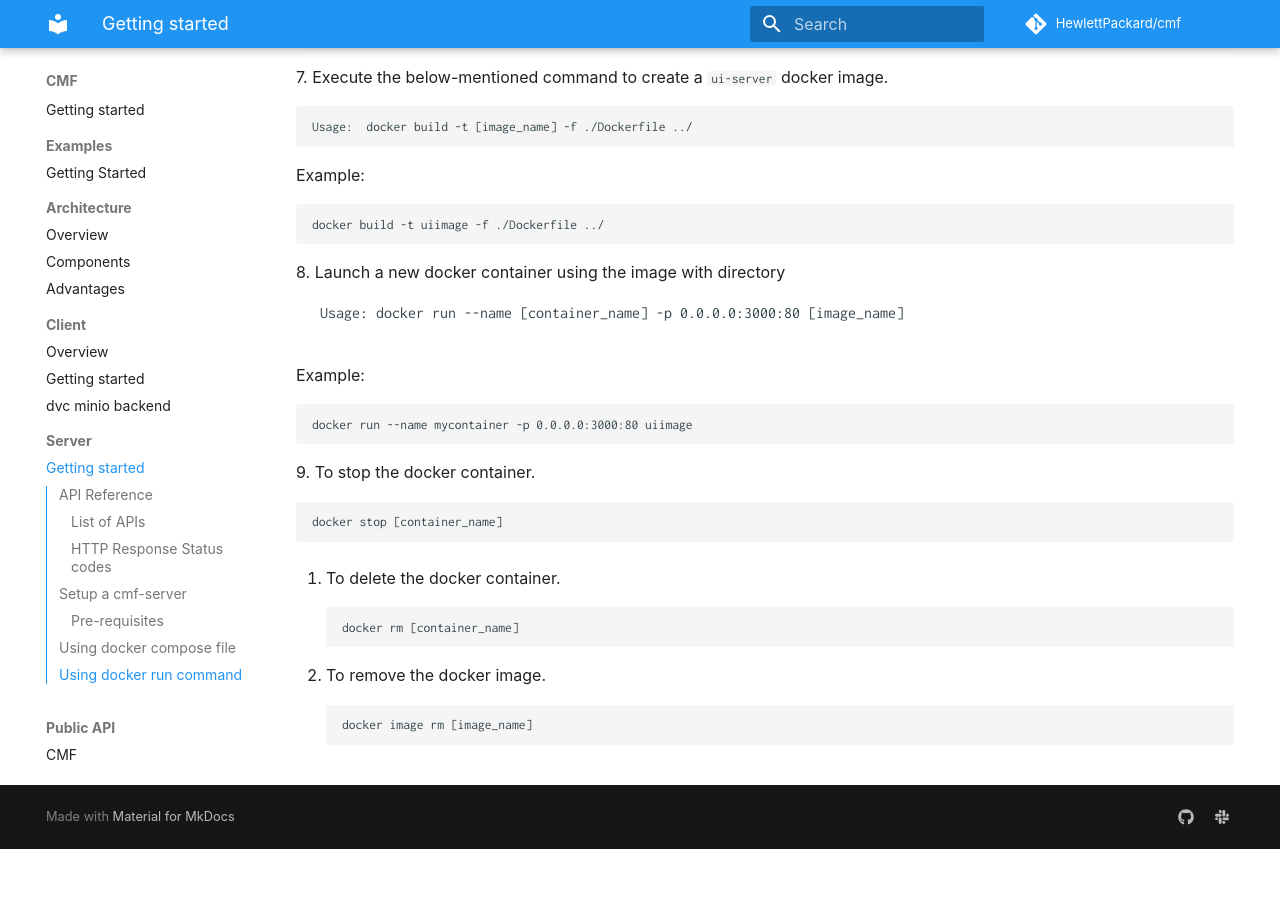
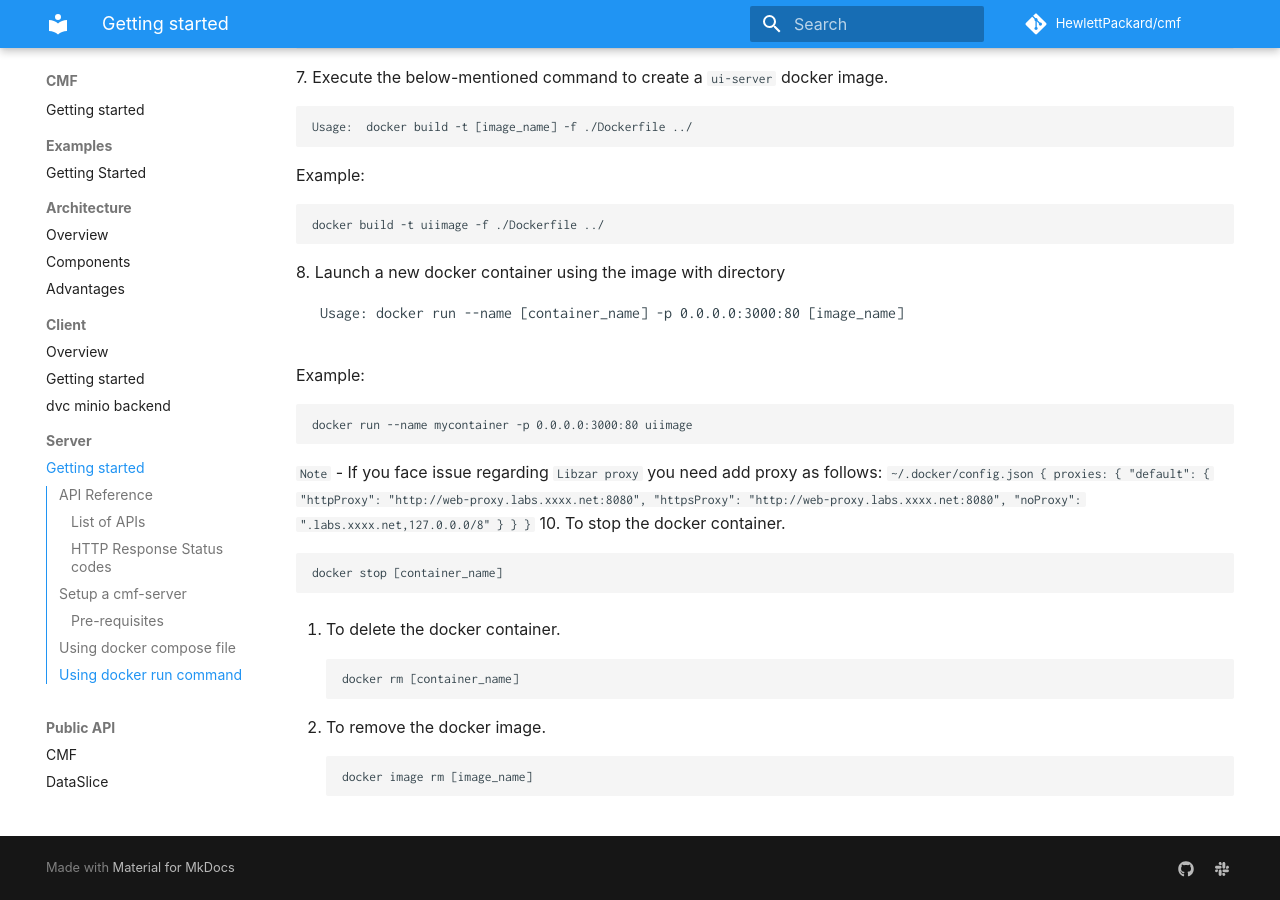
Before and after one commit to HewlettPackard/cmf, an MkDocs documentation site: the page built from docs/cmf_server/cmf-server.md, in a window 1280 px wide and 900 px high, scrolled down 3423 px. Built offline with MkDocs 1.6.1 and Material for MkDocs 9.7.7, drawn with Linux system fonts in a browser that asks for light colours; some web fonts are replaced; comment, search, counter and statistics services are not loaded; before the commit the page ends 4272 px from its top, so only the background shows below that.

Commit message:
Update cmf-server.md

````diff
--- a/docs/cmf_server/cmf-server.md
+++ b/docs/cmf_server/cmf-server.md
@@ -139,12 +139,25 @@
    ```
    docker run --name mycontainer -p 0.0.0.0:3000:80 uiimage
    ```
-9. To stop the docker container.
+   `Note` - If you face issue regarding `Libzar proxy` you need add proxy as follows:
+   ```
+   ~/.docker/config.json
+    {
+      proxies: {
+           "default": {
+                        "httpProxy": "http://web-proxy.labs.xxxx.net:8080",
+                        "httpsProxy": "http://web-proxy.labs.xxxx.net:8080",
+                        "noProxy": ".labs.xxxx.net,127.0.0.0/8"
+                }
+            }
+    }
+    ```
+10. To stop the docker container.
    ```
    docker stop [container_name]
    ```
 
-10. To delete the docker container.
+11. To delete the docker container.
    ```
    docker rm [container_name]
    ```
````
